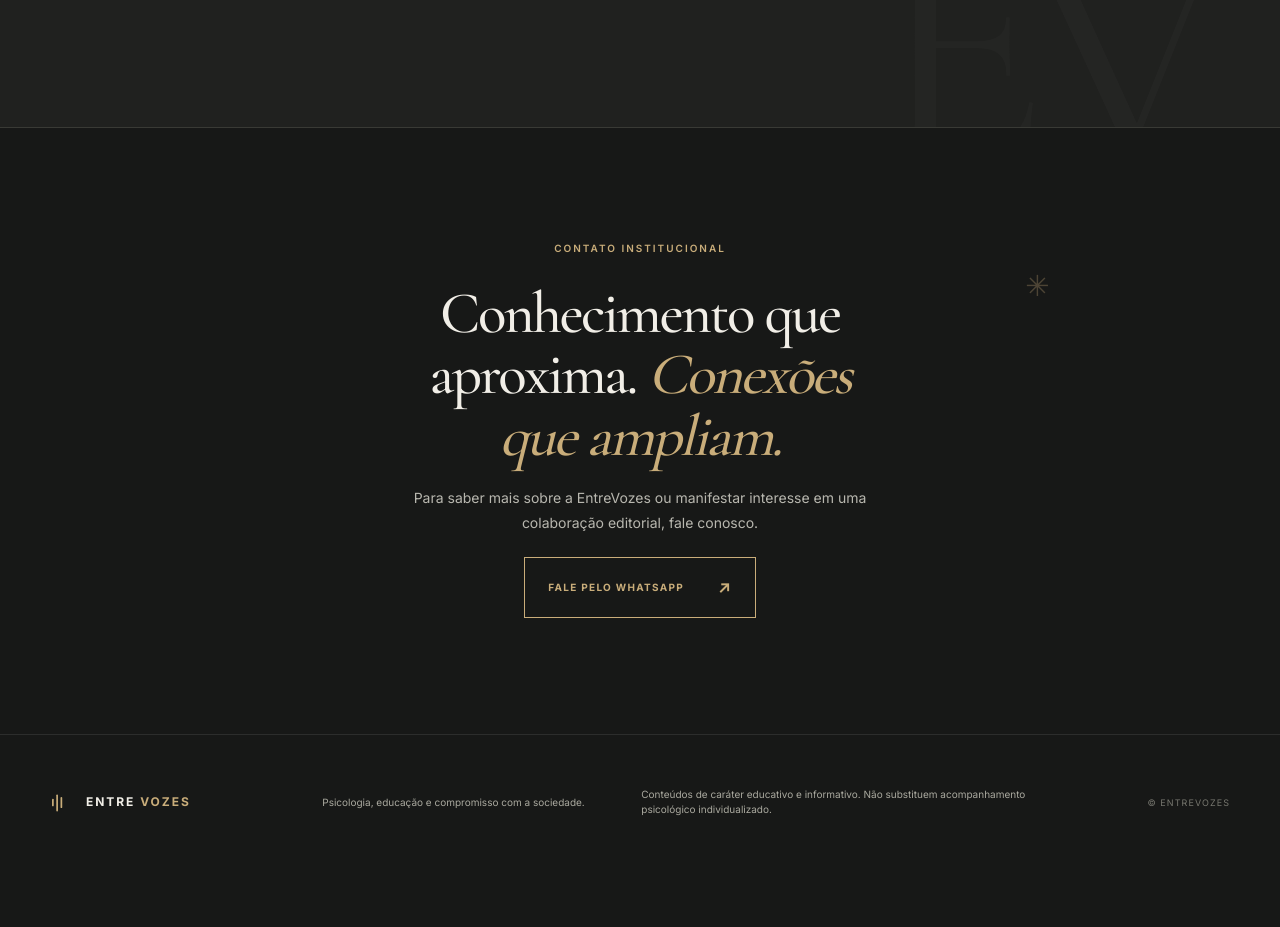
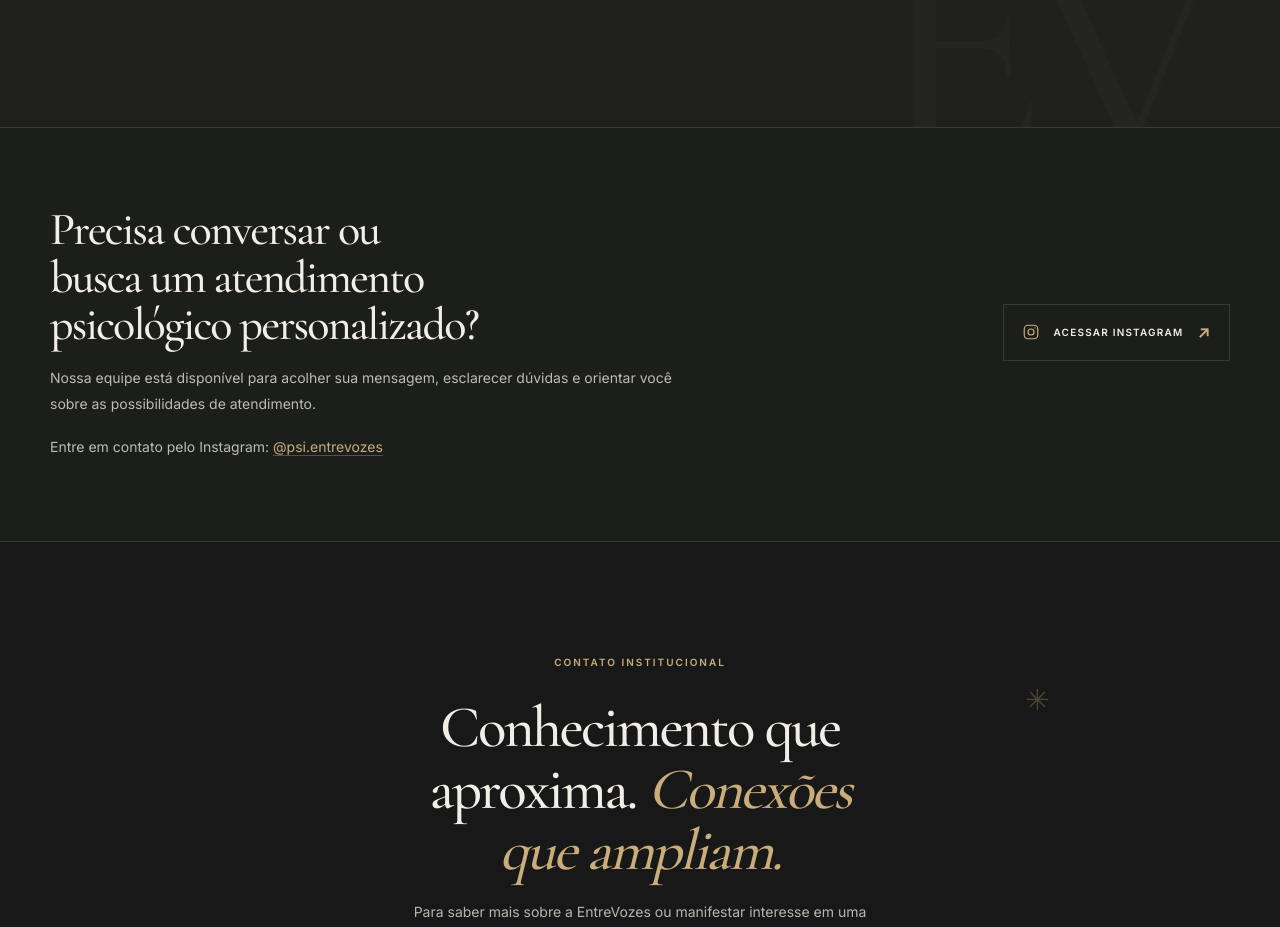
Before and after one commit to entrevozesadmin-cloud/entrevozes-pagina-institucional, a plain HTML site: page index.html in a window 1280 px wide. Shown: the part 5166-6093 px from the top of the page. Before the commit the page ends 6035 px from the top, so only its background shows below. Drawn offline with nearby package versions, Linux system fonts and the light colour scheme.

Commit message:
Adiciona contato da equipe pelo Instagram

```diff
--- a/index.html
+++ b/index.html
@@ -9,7 +9,7 @@
   <link rel="preconnect" href="https://fonts.googleapis.com">
   <link rel="preconnect" href="https://fonts.gstatic.com" crossorigin>
   <link href="https://fonts.googleapis.com/css2?family=Cormorant+Garamond:wght@400;500;600&family=Inter:wght@400;500;600;700&display=swap" rel="stylesheet">
-  <link rel="stylesheet" href="styles.css?v=20261123-editorial">
+  <link rel="stylesheet" href="styles.css?v=20261123-instagram-contact">
   <script src="script.js?v=20261030-final" defer></script>
 </head>
 <body>
@@ -144,6 +144,25 @@
       <div class="collab-decoration" aria-hidden="true">EV</div>
     </section>
 
+    <section class="team-contact section-pad" aria-labelledby="team-contact-title">
+      <div class="team-contact-inner">
+        <div class="team-contact-copy">
+          <h2 id="team-contact-title">Precisa conversar ou busca um atendimento psicológico personalizado?</h2>
+          <p>Nossa equipe está disponível para acolher sua mensagem, esclarecer dúvidas e orientar você sobre as possibilidades de atendimento.</p>
+          <p class="team-contact-handle">Entre em contato pelo Instagram: <a href="https://www.instagram.com/psi.entrevozes/" target="_blank" rel="noopener noreferrer">@psi.entrevozes</a></p>
+        </div>
+        <a class="instagram-button" href="https://www.instagram.com/psi.entrevozes/" target="_blank" rel="noopener noreferrer" aria-label="Acessar o perfil da EntreVozes no Instagram, abre em uma nova aba">
+          <svg viewBox="0 0 24 24" aria-hidden="true" focusable="false">
+            <rect x="3" y="3" width="18" height="18" rx="5"></rect>
+            <circle cx="12" cy="12" r="4"></circle>
+            <circle class="instagram-icon-dot" cx="17.5" cy="6.5" r=".8"></circle>
+          </svg>
+          <span>ACESSAR INSTAGRAM</span>
+          <span class="instagram-arrow" aria-hidden="true">↗</span>
+        </a>
+      </div>
+    </section>
+
     <section class="contact section-pad" id="contato">
       <div class="contact-inner">
         <p class="eyebrow">CONTATO INSTITUCIONAL</p>
--- a/styles.css
+++ b/styles.css
@@ -245,6 +245,20 @@ a.button-spotify[aria-disabled="true"] { cursor: not-allowed; opacity: .68; }
 .collab-layout { position: relative; z-index: 1; display: grid; grid-template-columns: minmax(0, 1.1fr) minmax(320px, .9fr); gap: clamp(48px, 8vw, 120px); align-items: center; margin-top: 44px; }
 .collab-body { max-width: 520px; color: #bcbcb4; font-size: 14px; line-height: 1.85; }
 .collab-decoration { position: absolute; right: 6%; bottom: -120px; color: rgba(255,255,255,.018); font: 330px var(--serif); letter-spacing: -.1em; }
+.team-contact { padding-top: 78px; padding-bottom: 82px; border-top: 1px solid var(--line); background: var(--panel); }
+.team-contact-inner { display: grid; grid-template-columns: minmax(0, 1fr) auto; gap: clamp(28px, 7vw, 100px); align-items: center; max-width: 1180px; margin: 0 auto; }
+.team-contact-copy { max-width: 700px; }
+.team-contact h2 { max-width: 22ch; margin: 0 0 16px; font-size: clamp(36px, 3.6vw, 48px); }
+.team-contact-copy > p { max-width: 650px; margin: 0; color: #bcbcb4; font-size: 14px; line-height: 1.8; }
+.team-contact-copy > .team-contact-handle { margin-top: 18px; }
+.team-contact-handle a { color: var(--gold); border-bottom: 1px solid rgba(201,173,122,.35); transition: border-color .2s ease; }
+.team-contact-handle a:hover { border-color: var(--gold); }
+.instagram-button { display: inline-flex; min-height: 54px; align-items: center; gap: 14px; padding: 14px 18px; border: 1px solid var(--line); color: var(--text); font-size: 10px; font-weight: 600; letter-spacing: .12em; transition: border-color .2s ease, background .2s ease, transform .2s ease; }
+.instagram-button svg { width: 18px; height: 18px; flex: 0 0 auto; fill: none; stroke: var(--gold); stroke-width: 1.6; }
+.instagram-button .instagram-icon-dot { fill: var(--gold); stroke: none; }
+.instagram-arrow { color: var(--gold); font-size: 16px; }
+.instagram-button:hover { transform: translateY(-2px); border-color: var(--gold); background: rgba(201,173,122,.08); }
+.instagram-button:focus-visible { outline: 2px solid var(--gold); outline-offset: 5px; }
 .contact { overflow: hidden; padding-top: 112px; padding-bottom: 116px; border-top: 1px solid var(--line); text-align: center; }
 .contact-inner { position: relative; z-index: 1; }
 .contact .eyebrow { justify-content: center; }
@@ -373,6 +387,11 @@ footer p { margin: 0; color: #aaa99f; font-size: 10px; }
   .professional-list li:nth-child(even) { padding-left: 0; border-left: 0; }
   .guests-layout { gap: 16px; }
   .collab-layout { gap: 15px; }
+  .team-contact { padding-top: 66px; padding-bottom: 70px; }
+  .team-contact-inner { grid-template-columns: minmax(0, 1fr); gap: 24px; }
+  .team-contact h2 { max-width: 18ch; font-size: clamp(34px, 8.5vw, 44px); }
+  .team-contact-copy > p { font-size: 14px; }
+  .instagram-button { min-height: 52px; }
   .button { min-height: 52px; gap: 24px; padding: 15px 18px; }
   .collab-decoration { right: -2%; bottom: -68px; font-size: 220px; }
   .contact { padding-top: 78px; padding-bottom: 82px; }
```
